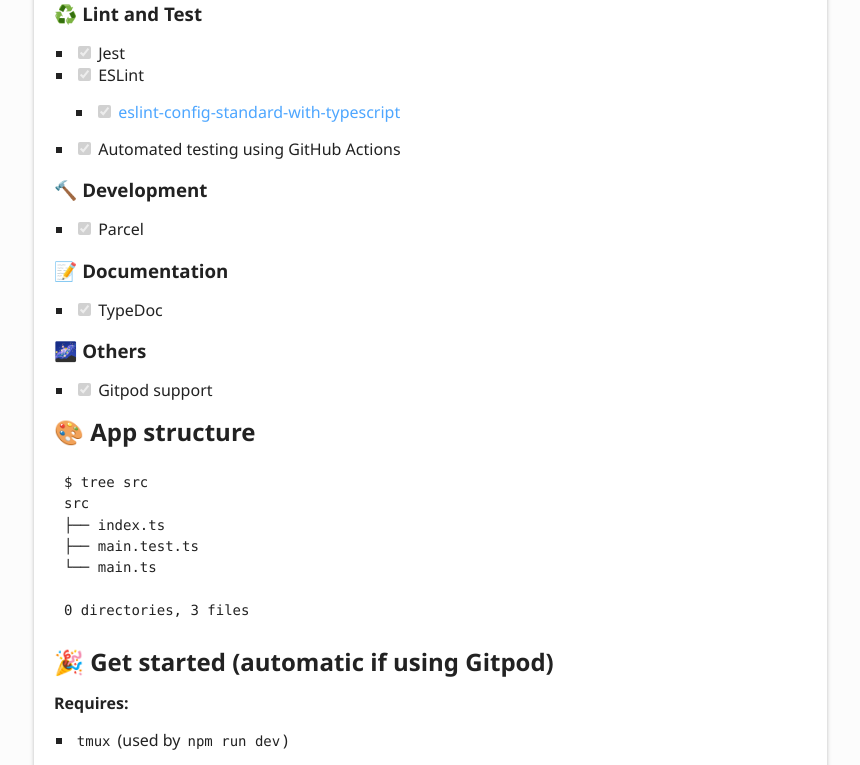
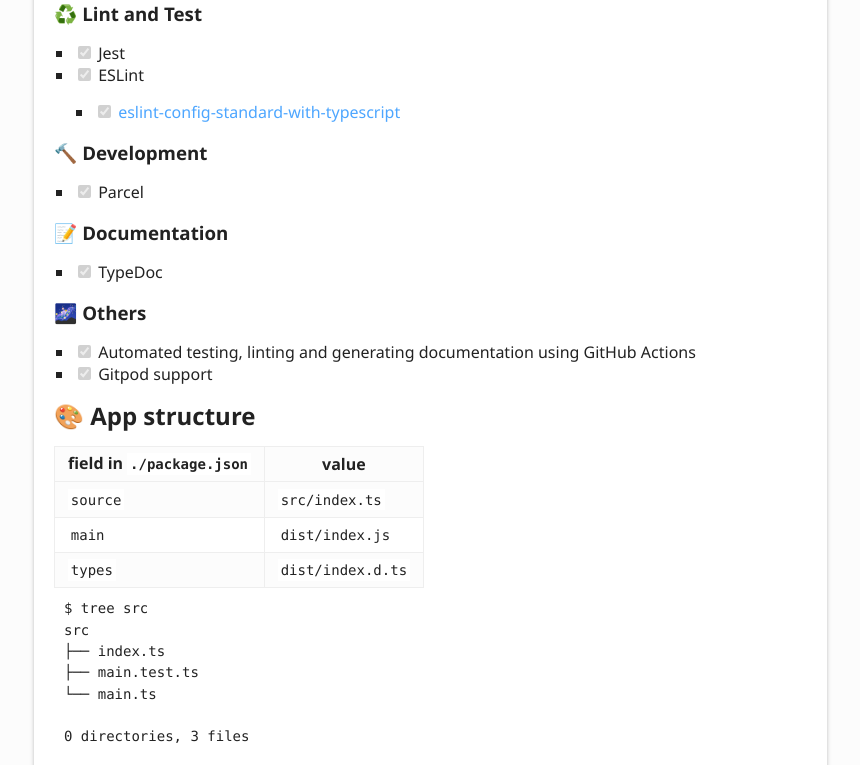
Before and after one commit to sakkke/nodejs-ultimate-template, a plain HTML site: page index.html in a window 1280 px wide. Shown: the part 1367-2132 px from the top of the page, without its empty margins (6-866 px from the left). Drawn offline with Linux system fonts and the light colour scheme.

Commit message:
deploy: 02fc79465bc775bcf90c3fc56e716d57a2ac3c86

```diff
--- a/index.html
+++ b/index.html
@@ -25,7 +25,6 @@
 <li><input checked="" disabled="" type="checkbox"> <a href="https://github.com/standard/eslint-config-standard-with-typescript">eslint-config-standard-with-typescript</a></li>
 </ul>
 </li>
-<li><input checked="" disabled="" type="checkbox"> Automated testing using GitHub Actions</li>
 </ul>
 
 <a href="#🔨-development" id="🔨-development" style="color: inherit; text-decoration: none;">
@@ -46,12 +45,33 @@
   <h3>🌌 Others</h3>
 </a>
 <ul>
+<li><input checked="" disabled="" type="checkbox"> Automated testing, linting and generating documentation using GitHub Actions</li>
 <li><input checked="" disabled="" type="checkbox"> Gitpod support</li>
 </ul>
 
 <a href="#🎨-app-structure" id="🎨-app-structure" style="color: inherit; text-decoration: none;">
   <h2>🎨 App structure</h2>
 </a>
+<table>
+<thead>
+<tr>
+<th>field in <code>./package.json</code></th>
+<th>value</th>
+</tr>
+</thead>
+<tbody><tr>
+<td><code>source</code></td>
+<td><code>src/index.ts</code></td>
+</tr>
+<tr>
+<td><code>main</code></td>
+<td><code>dist/index.js</code></td>
+</tr>
+<tr>
+<td><code>types</code></td>
+<td><code>dist/index.d.ts</code></td>
+</tr>
+</tbody></table>
 <pre><code class="language-console">$ tree src
 src
 ├── index.ts
@@ -120,6 +140,7 @@
 <li><input disabled="" type="checkbox"> Check or update <code>./LICENSE</code></li>
 <li><input disabled="" type="checkbox"> Update <code>name</code>, <code>description</code>, <code>author</code> in <code>./package.json</code></li>
 <li><input disabled="" type="checkbox"> Change <code>env.PUBLISH_*_SCOPE</code> fields in <code>./.github/workflows/main.yml</code> (see <a href="#Scope">#Scope</a>)</li>
+<li><input disabled="" type="checkbox"> Set GitHub Pages source to <code>gh-pages</code> branch</li>
 <li><input disabled="" type="checkbox"> Update <code>./README.md</code></li>
 </ul>
 
```
Also changed, not shown: modules.html (+1 -1 lines).
